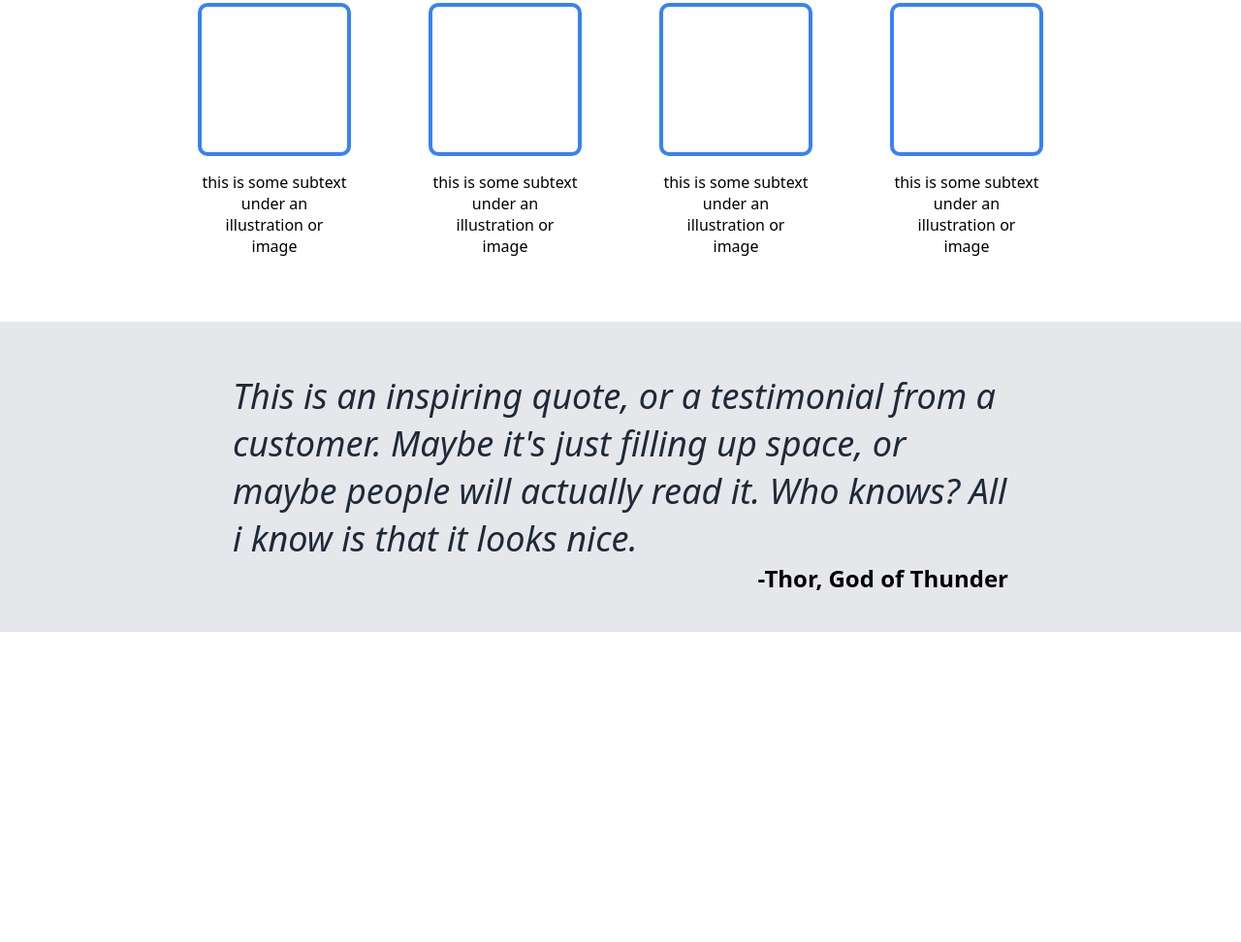
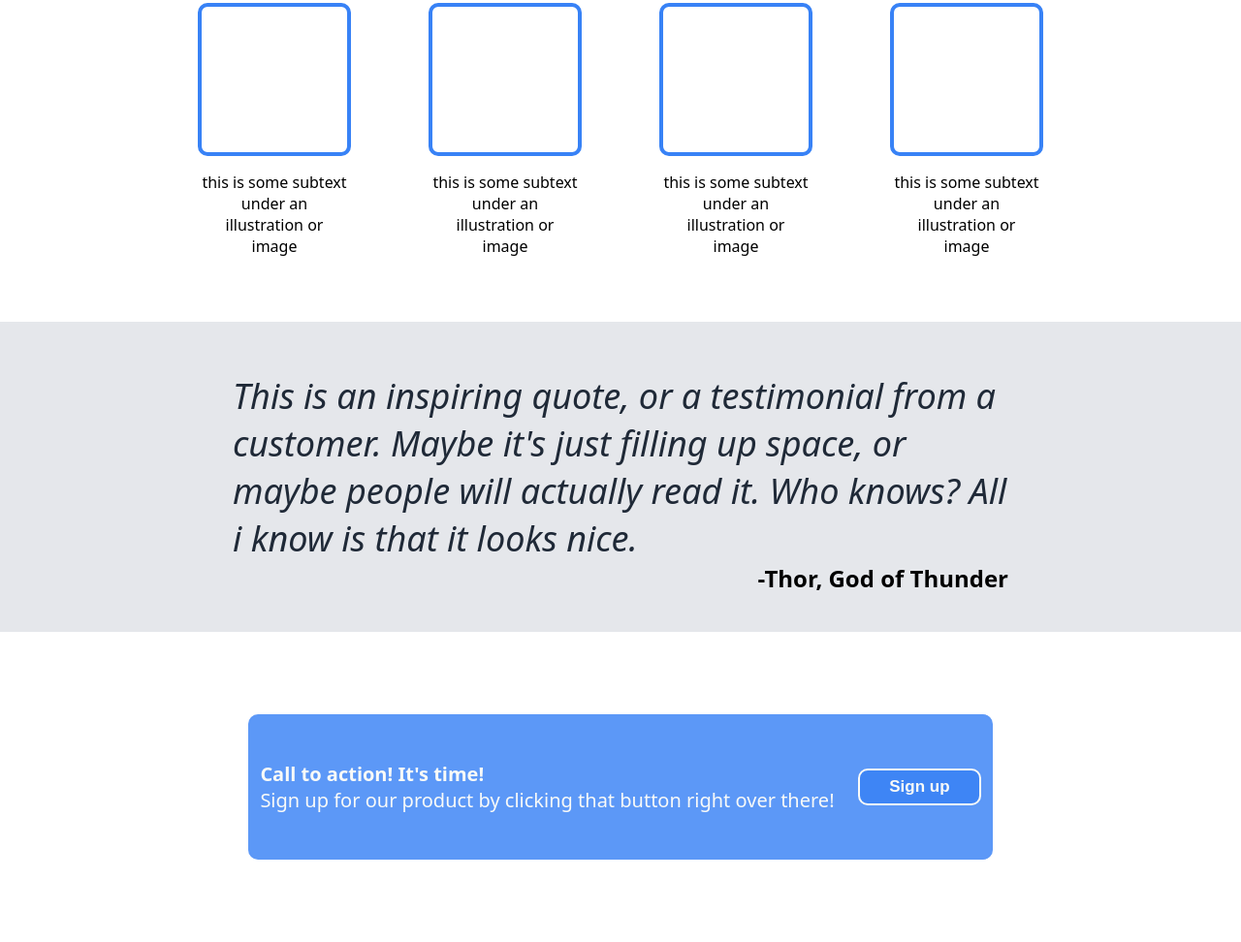
Before and after one commit to MarwanWebs/Odin-Landing-Page, a plain HTML site: page index.html in a window 1280 px wide. Shown: the part 553-1525 px from the top of the page at 97% size. Before the commit the page ends 1205 px from the top, so only its background shows below. Drawn offline with Linux system fonts and the light colour scheme.

```diff
--- a/css/css.css
+++ b/css/css.css
@@ -132,3 +132,34 @@ nav{
     margin-top: 0;
 
 }
+#contact{
+    height: 40vh;
+    display: flex;
+    align-items: center;
+    justify-content: center;
+}
+#contact #contact-info{
+    width: 60%;
+    background-color: #3881f6d0;
+    height: 150px;
+    display: flex;
+    justify-content: space-around;
+    align-items: center;
+    border-radius: 10px;
+}
+#contact p{
+    font-size: 20px;
+    color: #F9FAF8;
+}
+#contact #button button{
+    background-color: #3881f6d0;
+    padding-right: 30px  ;
+    padding-left: 30px;
+    padding-top: 7px;
+    padding-bottom: 7px    ;
+    color: #F9FAF8;
+    font-weight: bolder;
+    border-radius: 10px;
+    font-size: 17px;
+    border: 2px solid  #F9FAF8;
+}
--- a/index.html
+++ b/index.html
@@ -61,5 +61,16 @@
             <p id="quoter">-Thor, God of Thunder</p>
         </div>
     </section>
+    <section id="contact">
+        <div id="contact-info">
+            <div id="contact-text">
+                <p><b>Call to action! It's time!</b><br>
+                Sign up for our product by clicking that button right over there!</p>
+            </div>
+            <div id="button">
+                <button>Sign up</button>
+            </div>
+        </div>
+    </section>
 </body>
 </html>
```
